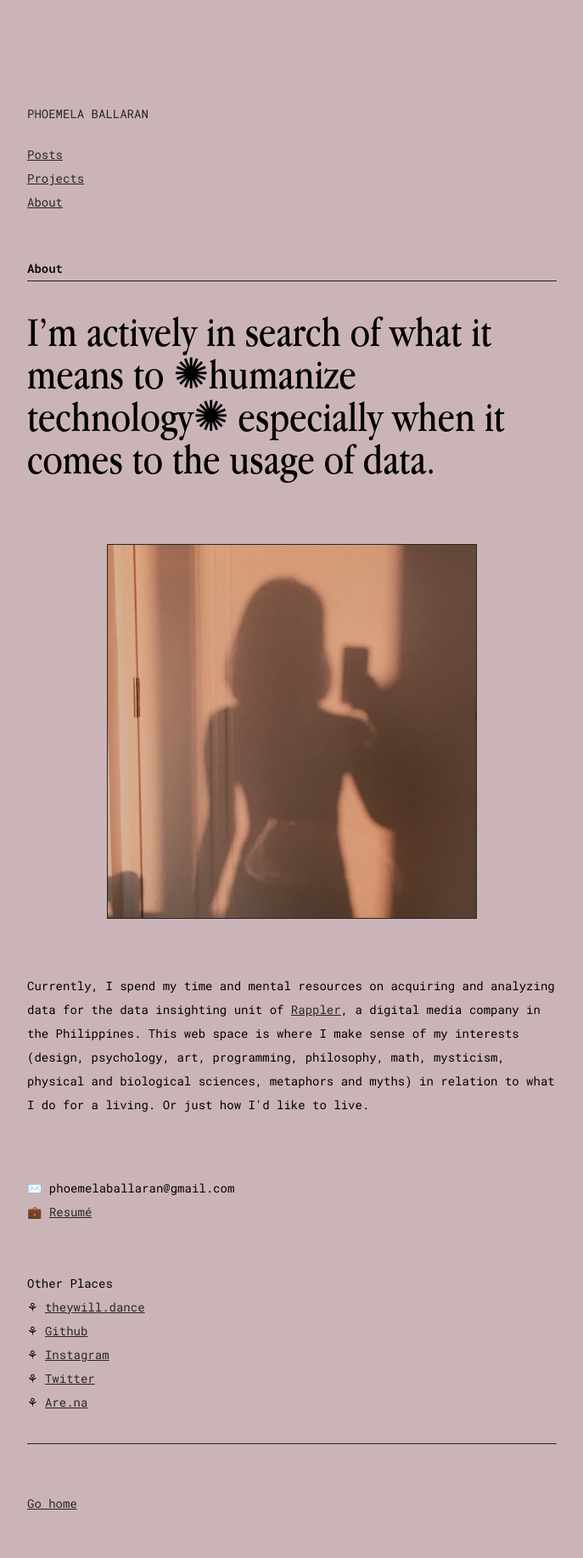
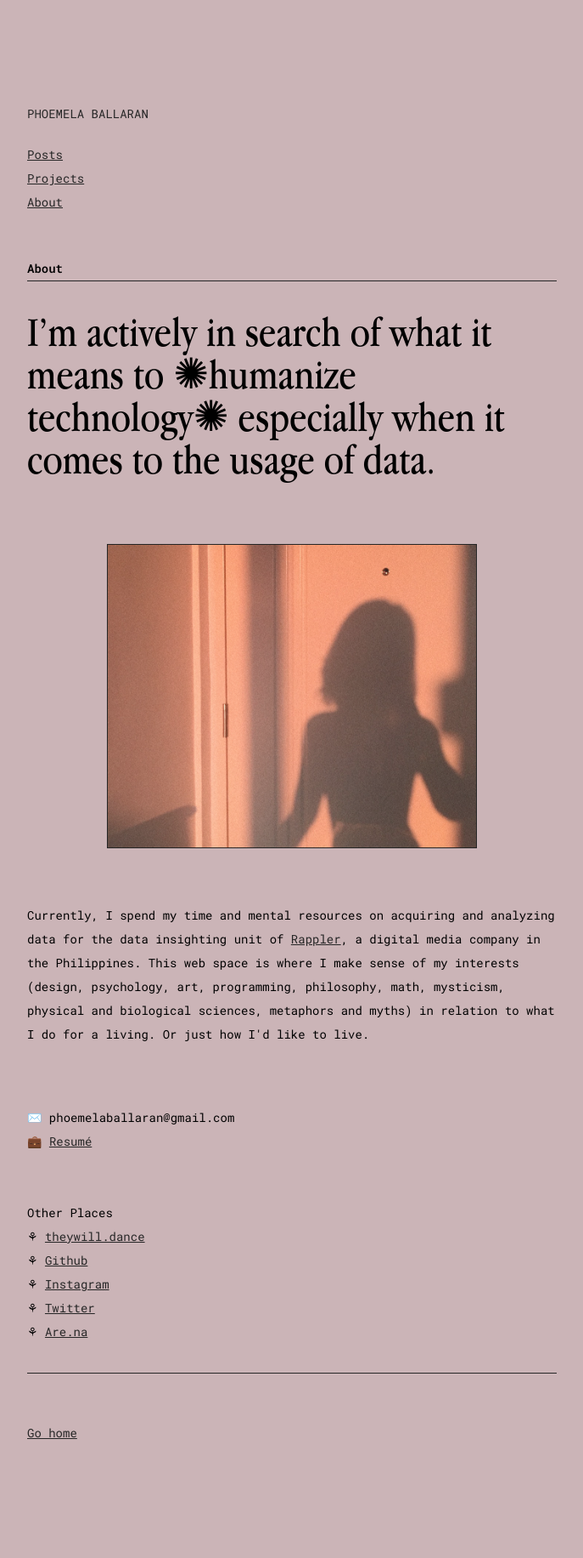
Before and after one commit to comoballar/phoemelaballaran.github.io, a Jekyll site: the page built from about.md, in a window 1280 px wide. Shown: the whole page at 85% size, without its empty margins (88-775 px from the left). Built offline with Jekyll 4.4.1, drawn with Linux system fonts in a browser that asks for light colours; after the commit the page ends 1750 px from its top, so only the background shows below that.

Commit message:
Update about.md

```diff
--- a/about.md
+++ b/about.md
@@ -5,7 +5,7 @@
 ---
 <h1>I’m actively in search of what it means to ✺humanize technology✺ especially when it comes to the usage of data.</h1>
 <br>
-<p align="center"><img class=small src="https://phoemelaballaran.github.io/assets/sample/about/portrait.jpg"/></p>
+<p align="center"><img class=small src="https://phoemelaballaran.github.io/assets/sample/about/portrait.png"/></p>
 <br>
 <p>Currently, I spend my time and mental resources on acquiring and analyzing data for the data insighting unit of <a href="https://www.rappler.com" target="_blank">Rappler</a>, a digital media company in the Philippines. This web space is where I make sense of my interests (design, psychology, art, programming, philosophy, math, mysticism, physical and biological sciences, metaphors and myths) in relation to what I do for a living. Or just how I'd like to live.</p>
 <br><br>✉️ phoemelaballaran@gmail.com
```
